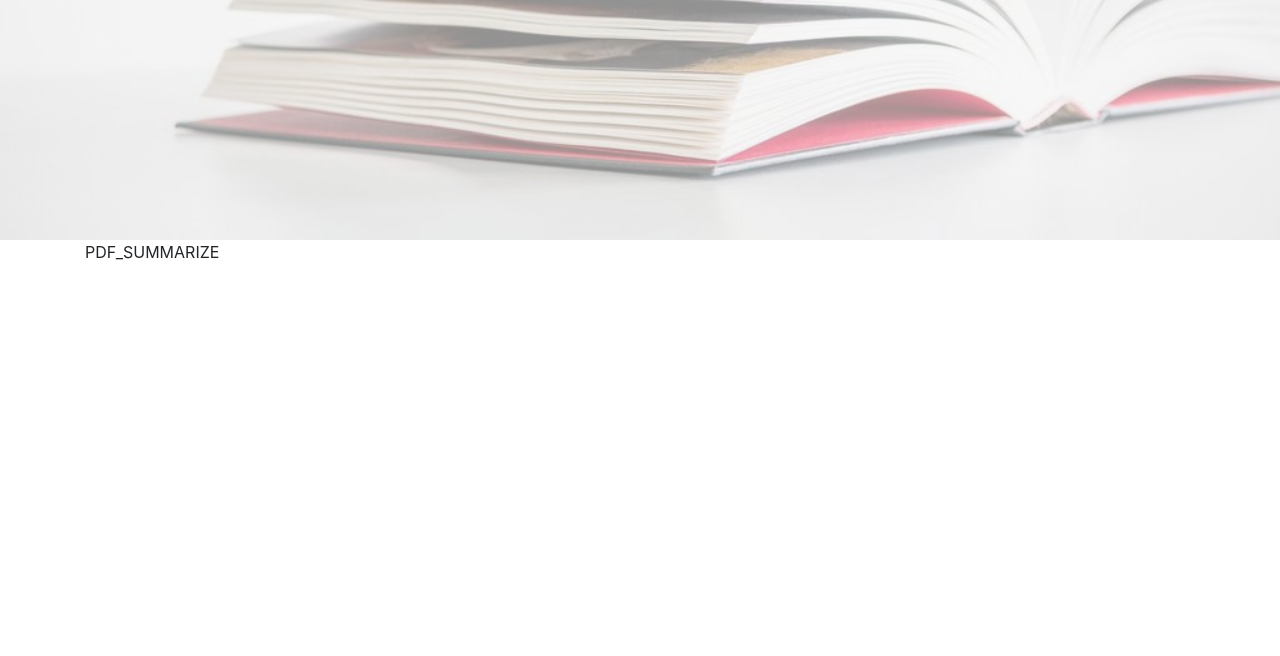
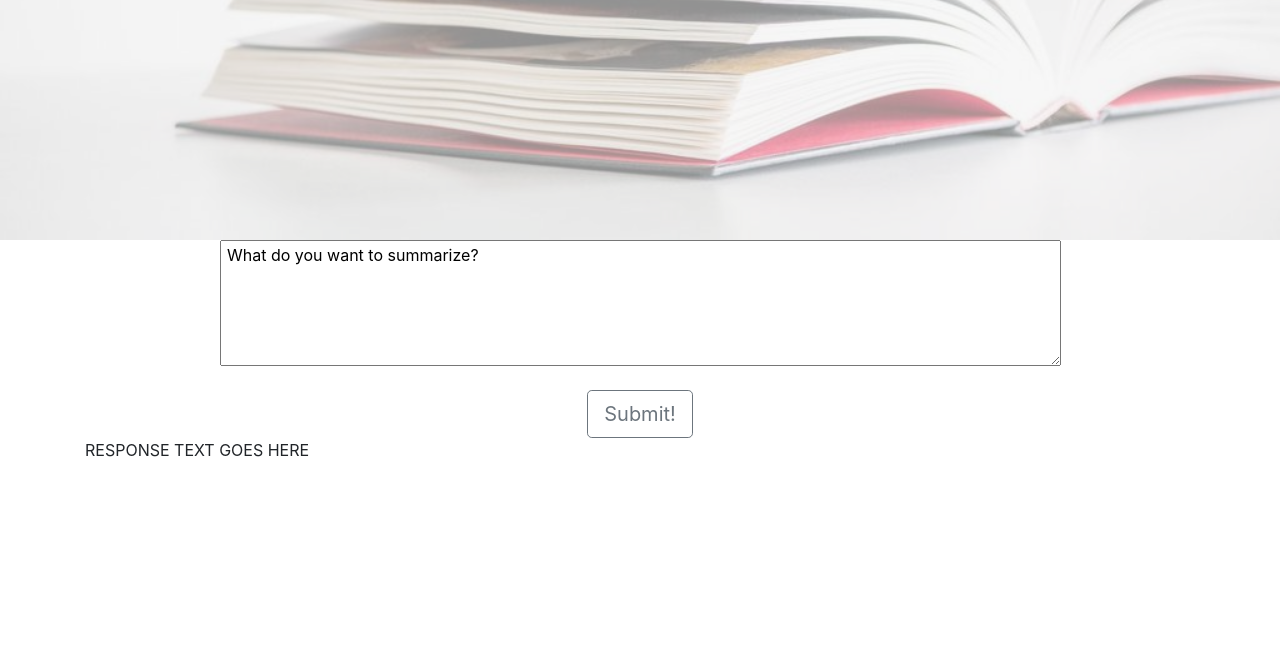
Before and after one commit to AndySheu/CalHacks2018, a Flask app: page / in a window 1280 px wide. Shown: the part 560-1216 px from the top of the page. Run offline with Flask 2, Linux system fonts and the light colour scheme; some libraries are stand-ins or nearby versions.

Commit message:
some changes

```diff
--- a/static/js/main.js
+++ b/static/js/main.js
@@ -57,4 +57,23 @@ $(document).ready(function(){
         });
     });
 
+
+  $('#btn_submit_pdf').on('click', function(e) {
+        e.preventDefault();
+        $.ajax({
+            url: '/summarizeText',
+            data: $('#text_submit_form').serialize(),
+            type: 'POST',
+            success: function(response) {
+                console.log("success!");
+                $('#response').text(response);
+            },
+            error: function(error) {
+                console.log(error);
+            }
+        });
+    });
+
+
+
 })
--- a/templates/index.html
+++ b/templates/index.html
@@ -58,7 +58,15 @@
 
 <div class = "pdf_summarize" id = "pdf_summarize">
 	<div class = "container">
-		<p> PDF_SUMMARIZE </p>
+		<form id = "pdf_submit_form" style = "text-align:center">
+      <textarea class = "text_input" rows = "5" cols="80" name="input_pdf"> What do you want to summarize? </textarea> <br>
+      <button id = "btn_submit_pdf" class="btn btn-outline-secondary btn-lg"> Submit! </button>
+    </form>
+
+    <div>
+        <p id = "response_pdf"> RESPONSE TEXT GOES HERE </p>
+    </div>
+
 	</div>
 </div>
 
```
